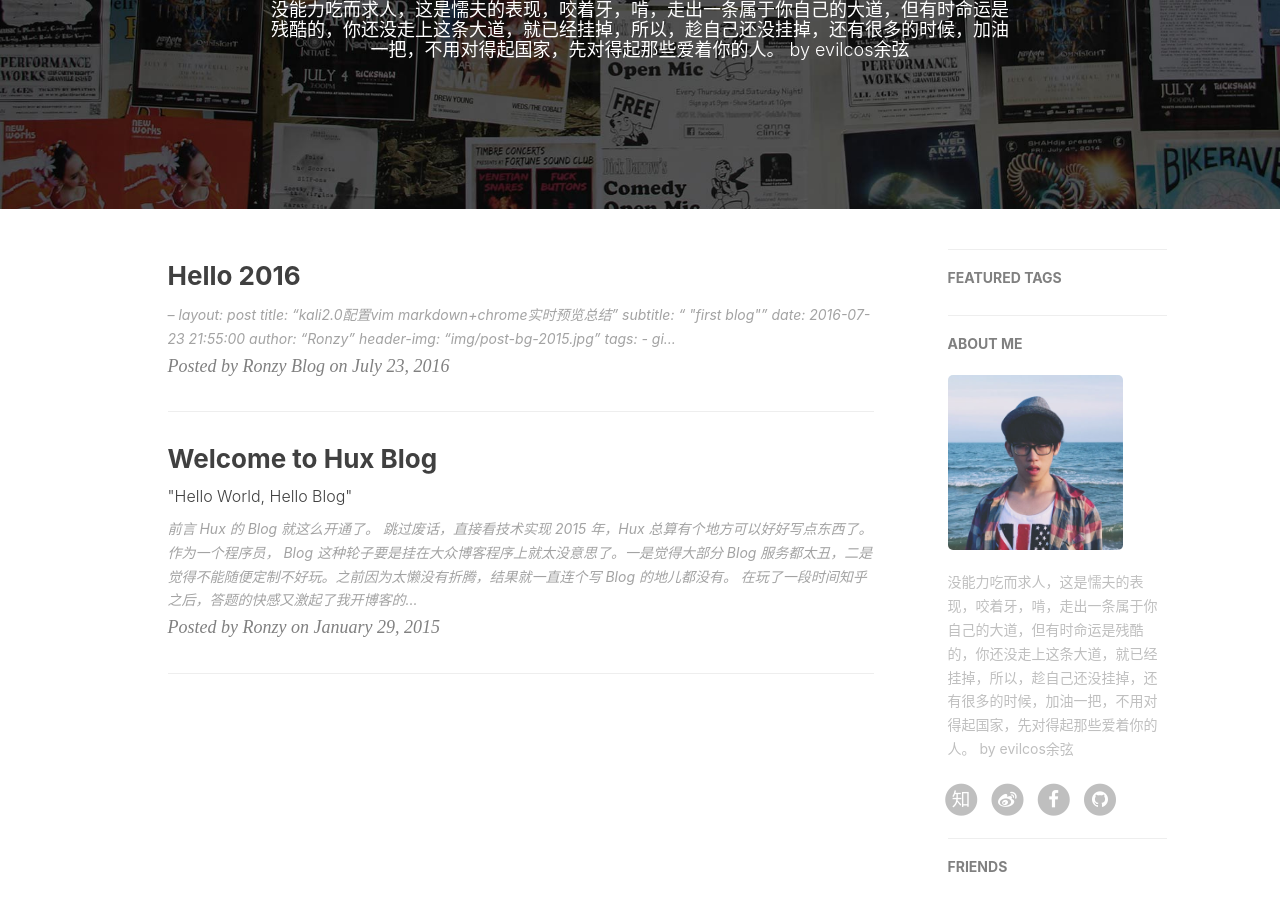
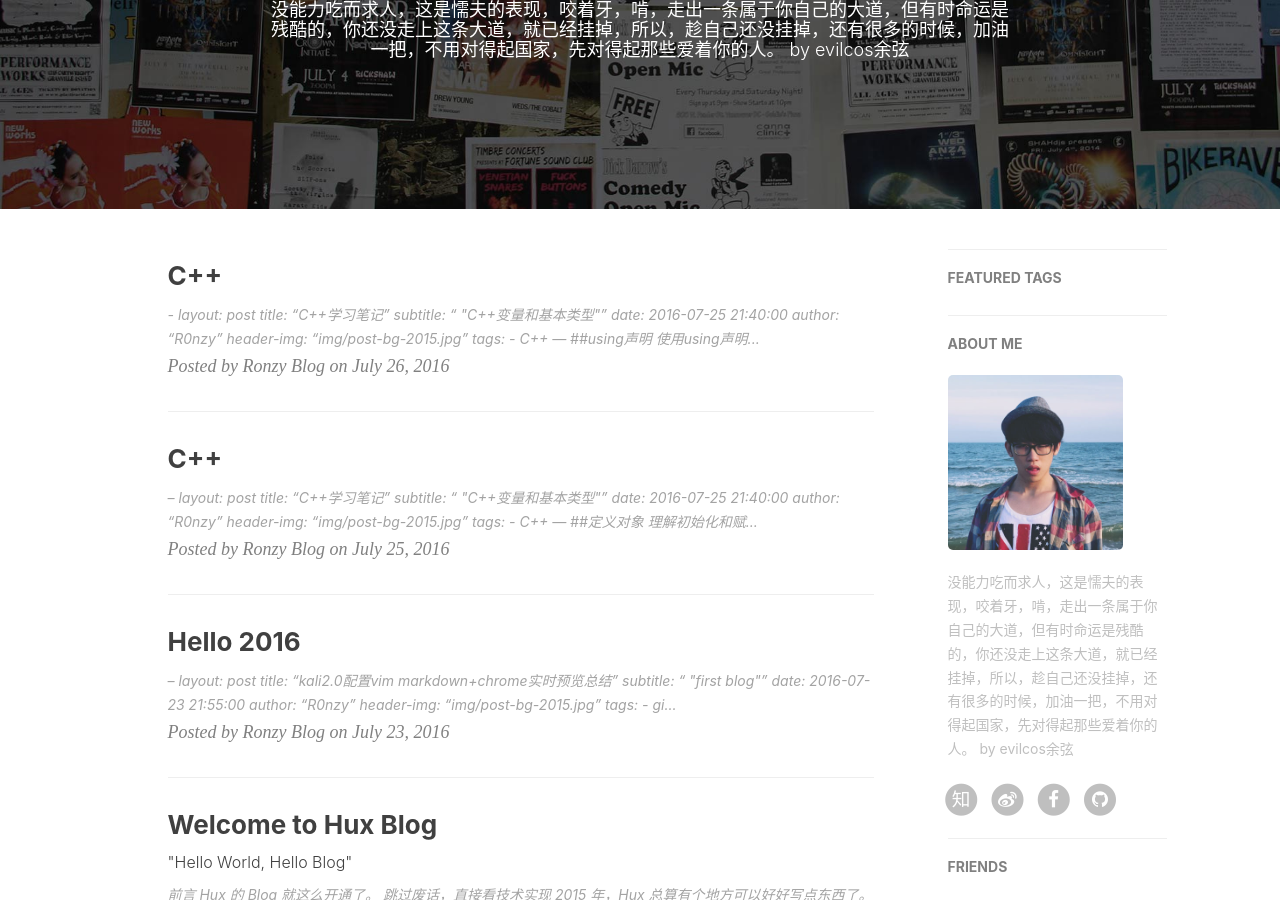
Before and after one commit to yangrz/blog, a Jekyll site: the page built from index.html, in a window 1280 px wide and 900 px high, scrolled down 248 px. Built offline with Jekyll 4.4.1, drawn with Linux system fonts in a browser that asks for light colours; nearby versions of some CDN libraries; the list of posts is cut into pages by our own code; comment, search, counter and statistics services are not loaded; some of the changed lines change nothing that is shown.

Commit message:
push 2 blog

```diff
--- a/_posts/2016-07-23-hello-2016.markdown
+++ b/_posts/2016-07-23-hello-2016.markdown
@@ -3,7 +3,7 @@ layout:     post
 title:      "kali2.0配置vim markdown+chrome实时预览总结"
 subtitle:   " \"first blog\""
 date:       2016-07-23 21:55:00
-author:     "Ronzy"
+author:     "R0nzy"
 header-img: "img/post-bg-2015.jpg"
 tags:
     - github
--- /dev/null
+++ b/_posts/2016-07-25-C++.markdown
@@ -0,0 +1,48 @@
+--
+layout:     post
+title:      "C++学习笔记"
+subtitle:   " \"C++变量和基本类型\""
+date:       2016-07-25 21:40:00
+author:     "R0nzy"
+header-img: "img/post-bg-2015.jpg"
+tags:
+    - C++
+---
+
+##定义对象
+* 理解初始化和赋值的区别：**初始化不是赋值**。初始化指创建变量并给它赋初始值，而赋值则是擦除对象的当前值并用新的值代替。
+
+* 声明和定义：定义用于为变量分配存储空间，还可以为变量制定初始值。在一个程序中，变量有且仅有一个定义。声明用于向程序表明变量的类型和名字。定义也是声明：当定义变量时我们声明了它的类型和名字。可以通过使用**extern**关键字声明变量名而不定义它。不定义变量的声明包括对象名、对象类型和对象类型前的关键字extern：
+	`extern int i;
+	 int i ;		`
+* 任何在多个文件中使用的变量都需要有与定义分离的声明。在这种情况下，一个文件含有变量的定义，使用该变量的其他文件则包含该变量的声明(而不是定义)
+
+---
+
+##名字的作用域
+
+* const限定符：const对象默认为文件的局部变量之存在那个文件中，不能被其他文件访问。而非const变量定义后整个程序都可访问，并且可以使用extern关键字在其他文件中引用。其实一句话总结就可以和了**非const变量默认为extern。要使const变量能够在其他文件中访问，必须显示地指定它为extern**。
+
+* 引用：引用就是对象的另一个名字。在实际程序中，引用主要用作函数的形式参数。
+* 引用是一种复合类型，通过在变量名前添加“&”符号来定义，同时引用必须用与该引用同类型对象初始化。
+	int ival=1024;
+
+	int &refVal=ival; //ok   refVal关联ival
+
+	int &refVal2; //error 引用必须初始化
+
+	int &refVal3=10;//初始化必须是实例
+
+* **const引用是指向const对象的引用**
+* 非const引用只能绑定到与该引用同类型的对象。
+* const引用则可以绑定到不同但相关的类型的对象或绑定到右值。
+
+---
+
+##typedef名字
+* typedef double wages;  //wages代表double，即同义词
+
+---
+
+##头文件
+头文件为相关声明提供了一个集中存放的位置。头文件一般包含类的定义、extern变量的声明和函数的声明。
--- /dev/null
+++ b/_posts/2016-07-26-C++.markdown
@@ -0,0 +1,59 @@
+-
+layout:     post
+title:      "C++学习笔记"
+subtitle:   " \"C++变量和基本类型\""
+date:       2016-07-25 21:40:00
+author:     "R0nzy"
+header-img: "img/post-bg-2015.jpg"
+tags:
+    - C++
+---
+
+##using声明
+* 使用using声明可以在不需要加前缀namespace_name::的情况下访问命名空间中的名字。声明形式如下：
+`using namespace::name`
+一旦使用using声明就可以直接引用名字，从而不必再应用命名空间了。如：
+`using std::cin;
+...
+cin >> s;`
+
+---
+
+## 标准库String类型
+`include <string>`
+`using std::string;`
+
+---
+
+## 标准库vector类型
+* vector是同一种类型的对象的集合，每个对象都有对应的整数索引值。
+`#include <vector>`
+`using std::vector;`
+`...`
+`vector<int> ivec;//使用vector对象要制定类型和一个变量的列表`
+`vector<Sales_item> Sales_vec;`
+* vector不是一种数据类型而是一个类模板，可用来定义多种数据类型。
+* vector可以动态增长。
+* **vector**对象动态增长：vector对象（以及其他标准库容器对象）的重要属性就在于可以在运行时高校地添加元素。虽然可以对给定元素个数的vector预先分配内存，但更有效的方法是先初始化一个空vector对象，然后再动态地增加元素。
+* 下表操作不添加元素：
+`vector<int> ivec;`
+`for(vector<int>::size_type ix=0; ix!=10 ;++ix)`
+`ivec[ix]=ix;`
+试图在ivec中插入10个新元素，是不行的，因为这里ivec是vector对象，下表只能用于获取已存在的元素。**必须是已存在的元素才能用下标操作符进行索引。通过下表操作符进行赋值时，不会添加任何元素，保险的写法是使用size_type类型作为vector下表类型**。如下：
+for(vector<int>::size_type ix=0; ix!=ivec.size();++ix)
+ivec[ix]=0;
+
+---
+
+##迭代器
+* 每种容器都定义了自己的迭代器类型，如vector：
+vector<int>::iterator iter;`
+* 每个容器都定义了自己的iterator类型，用于访问容器内的元素。
+
+---
+
+##标准库bitset类型
+
+---
+
+##标准库
```
Also changed, not shown: 2 other files.
